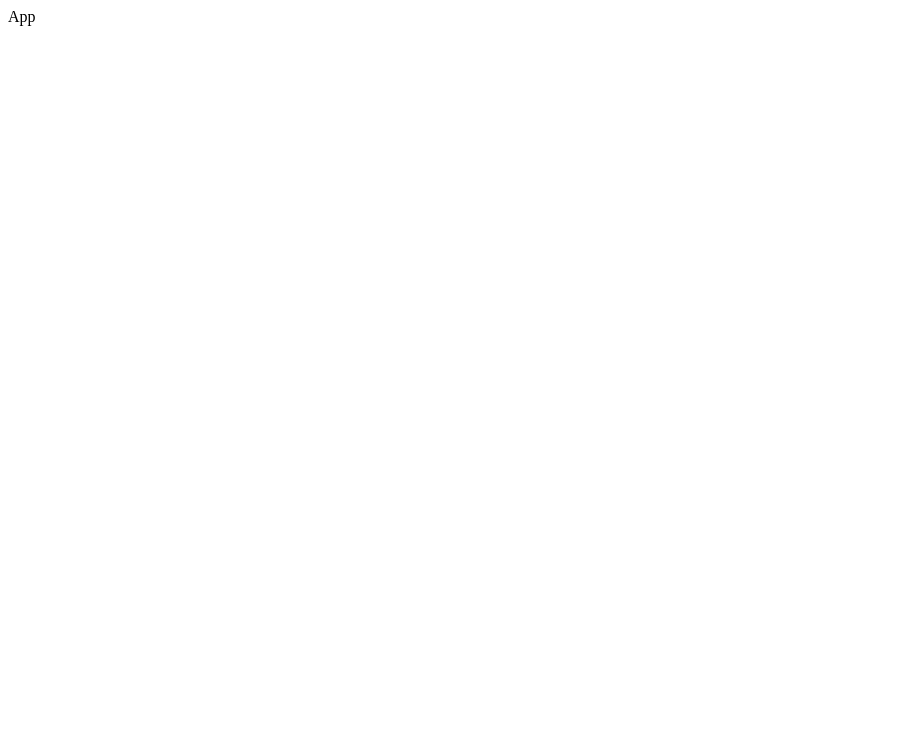
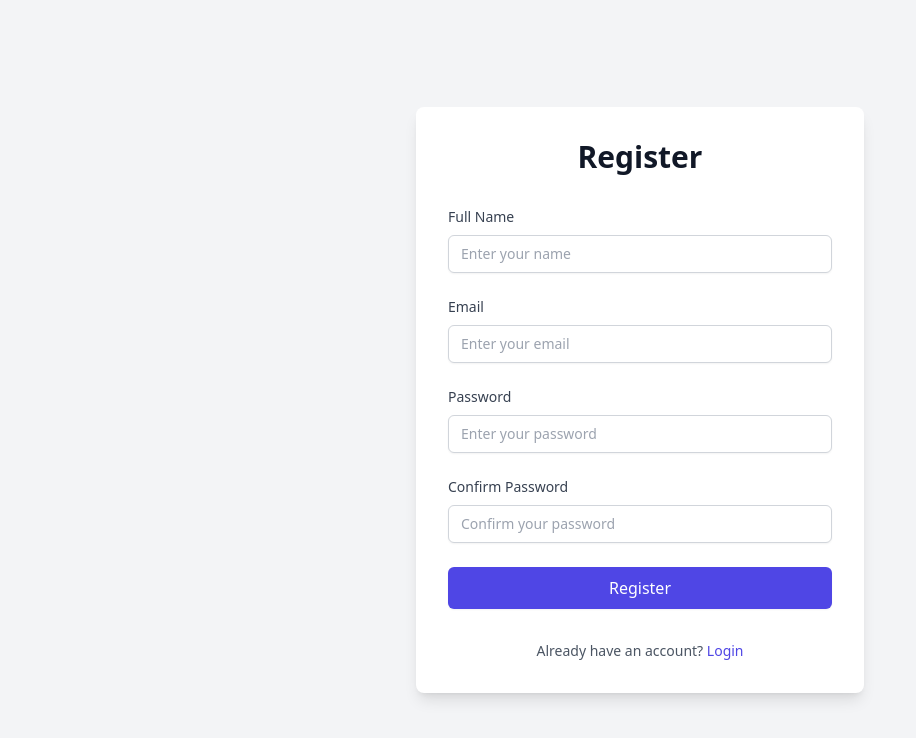
Before and after one commit to dev-AnilKumar/VRV-Assignment, a React (Create React App) app in the folder frontend/: page / in a window 1280 px wide. Shown: the top 738 px of the page, without its empty margins (0-916 px from the left). Built offline with nearby package versions, Linux system fonts and the light colour scheme.

Commit message:
created register page

```diff
--- a/frontend/package.json
+++ b/frontend/package.json
@@ -9,6 +9,7 @@
     "react": "^18.3.1",
     "react-dom": "^18.3.1",
     "react-scripts": "5.0.1",
+    "tailwindcss": "^3.4.15",
     "web-vitals": "^2.1.4"
   },
   "scripts": {
--- a/frontend/src/App.js
+++ b/frontend/src/App.js
@@ -1,8 +1,9 @@
 import React from 'react'
+import Register from './components/Register'
 
 const App = () => {
   return (
-    <div>App</div>
+    <Register />
   )
 }
 
--- /dev/null
+++ b/frontend/src/components/Register.jsx
@@ -0,0 +1,144 @@
+import React, { useState } from 'react';
+
+const RegisterPage = () => {
+  const [formData, setFormData] = useState({
+    name: '',
+    email: '',
+    password: '',
+    confirmPassword: '',
+  });
+
+  const [errors, setErrors] = useState({
+    name: '',
+    email: '',
+    password: '',
+    confirmPassword: '',
+  });
+
+  const handleChange = (e) => {
+    setFormData({
+      ...formData,
+      [e.target.name]: e.target.value,
+    });
+  };
+
+  const validateForm = () => {
+    const newErrors = {};
+
+    // Name Validation
+    if (!formData.name.trim()) {
+      newErrors.name = 'Name is required';
+    }
+
+    // Email Validation
+    const emailRegex = /^[a-zA-Z0-9._-]+@[a-zA-Z0-9.-]+\.[a-zA-Z]{2,6}$/;
+    if (!formData.email.trim()) {
+      newErrors.email = 'Email is required';
+    } else if (!emailRegex.test(formData.email)) {
+      newErrors.email = 'Please enter a valid email';
+    }
+
+    // Password Validation
+    if (!formData.password.trim()) {
+      newErrors.password = 'Password is required';
+    } else if (formData.password.length < 6) {
+      newErrors.password = 'Password must be at least 6 characters';
+    }
+
+    // Confirm Password Validation
+    if (formData.confirmPassword !== formData.password) {
+      newErrors.confirmPassword = 'Passwords do not match';
+    }
+
+    setErrors(newErrors);
+    return Object.keys(newErrors).length === 0;
+  };
+
+  const handleSubmit = (e) => {
+    e.preventDefault();
+    if (validateForm()) {
+      console.log('Form submitted:', formData);
+      // You can replace this with API call to submit form data
+    }
+  };
+
+  return (
+    <div className="min-h-screen flex items-center justify-center bg-gray-100 py-12 px-4 sm:px-6 lg:px-8">
+      <div className="max-w-md w-full space-y-8 bg-white p-8 rounded-lg shadow-lg">
+        <h2 className="text-center text-3xl font-extrabold text-gray-900">Register</h2>
+        <form className="space-y-6 mt-8" onSubmit={handleSubmit}>
+          <div>
+            <label htmlFor="name" className="block text-sm font-medium text-gray-700">Full Name</label>
+            <input
+              type="text"
+              name="name"
+              id="name"
+              value={formData.name}
+              onChange={handleChange}
+              className="mt-2 block w-full px-3 py-2 border border-gray-300 rounded-md shadow-sm focus:outline-none focus:ring-indigo-500 focus:border-indigo-500 sm:text-sm"
+              placeholder="Enter your name"
+            />
+            {errors.name && <p className="text-red-500 text-xs mt-1">{errors.name}</p>}
+          </div>
+
+          <div>
+            <label htmlFor="email" className="block text-sm font-medium text-gray-700">Email</label>
+            <input
+              type="email"
+              name="email"
+              id="email"
+              value={formData.email}
+              onChange={handleChange}
+              className="mt-2 block w-full px-3 py-2 border border-gray-300 rounded-md shadow-sm focus:outline-none focus:ring-indigo-500 focus:border-indigo-500 sm:text-sm"
+              placeholder="Enter your email"
+            />
+            {errors.email && <p className="text-red-500 text-xs mt-1">{errors.email}</p>}
+          </div>
+
+          <div>
+            <label htmlFor="password" className="block text-sm font-medium text-gray-700">Password</label>
+            <input
+              type="password"
+              name="password"
+              id="password"
+              value={formData.password}
+              onChange={handleChange}
+              className="mt-2 block w-full px-3 py-2 border border-gray-300 rounded-md shadow-sm focus:outline-none focus:ring-indigo-500 focus:border-indigo-500 sm:text-sm"
+              placeholder="Enter your password"
+            />
+            {errors.password && <p className="text-red-500 text-xs mt-1">{errors.password}</p>}
+          </div>
+
+          <div>
+            <label htmlFor="confirmPassword" className="block text-sm font-medium text-gray-700">Confirm Password</label>
+            <input
+              type="password"
+              name="confirmPassword"
+              id="confirmPassword"
+              value={formData.confirmPassword}
+              onChange={handleChange}
+              className="mt-2 block w-full px-3 py-2 border border-gray-300 rounded-md shadow-sm focus:outline-none focus:ring-indigo-500 focus:border-indigo-500 sm:text-sm"
+              placeholder="Confirm your password"
+            />
+            {errors.confirmPassword && <p className="text-red-500 text-xs mt-1">{errors.confirmPassword}</p>}
+          </div>
+
+          <div>
+            <button
+              type="submit"
+              className="w-full flex justify-center py-2 px-4 border border-transparent rounded-md shadow-sm text-white bg-indigo-600 hover:bg-indigo-700 focus:outline-none focus:ring-2 focus:ring-offset-2 focus:ring-indigo-500"
+            >
+              Register
+            </button>
+          </div>
+        </form>
+
+        <div className="text-center text-sm">
+          <p className="text-gray-600">Already have an account? <a href="#" className="text-indigo-600 hover:text-indigo-500">Login</a></p>
+        </div>
+      </div>
+    </div>
+  );
+};
+
+export default RegisterPage;
--- a/frontend/src/index.css
+++ b/frontend/src/index.css
@@ -0,0 +1,5 @@
+@import "tailwindcss/base";
+
+@import "tailwindcss/components";
+
+@import "tailwindcss/utilities";
--- /dev/null
+++ b/frontend/tailwind.config.js
@@ -0,0 +1,8 @@
+/** @type {import('tailwindcss').Config} */
+module.exports = {
+  content: ["./src/**/*.{html,js,jsx}"],
+  theme: {
+    extend: {},
+  },
+  plugins: [],
+}
```
Also changed, not shown: frontend/src/components/Login.jsx (added), frontend/src/pages/Home.jsx (added), 1 other file (tests, documents, lock files or other folders).
